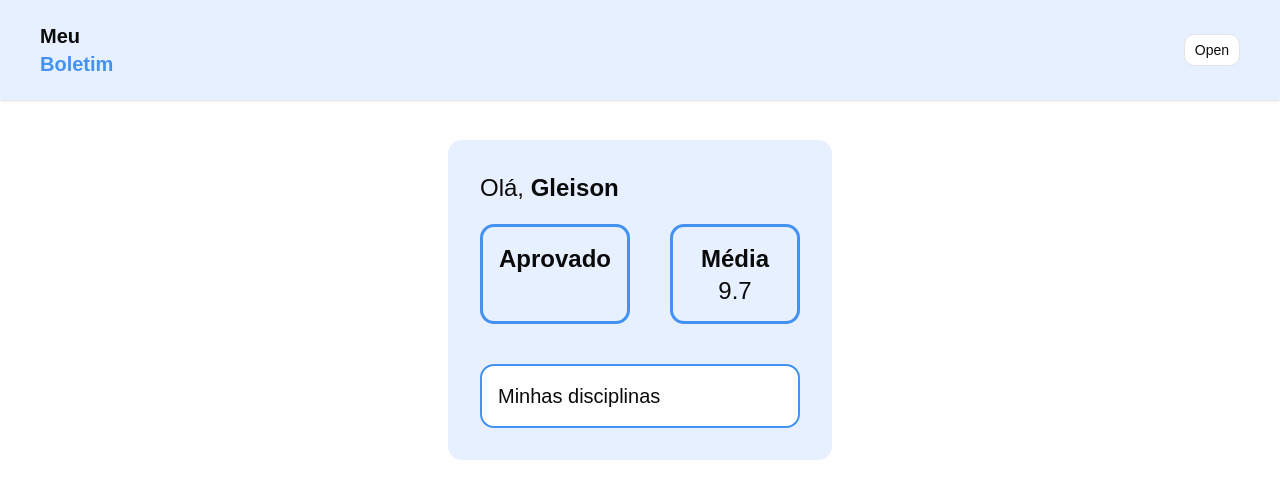
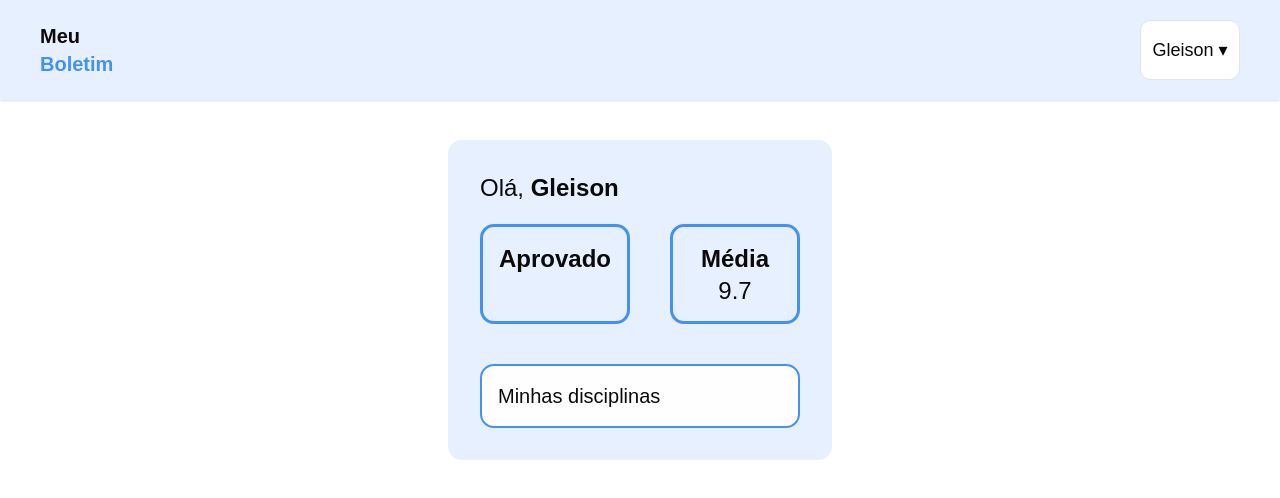
Before and after one commit to Gleison-dev/meuBoletimFrontend, a React (Vite) app: page /dashboardTeacher in a window 1280 px wide. Shown: the top 498 px of the page. Built offline with nearby package versions, Linux system fonts and the light colour scheme; sample sign-in values are in the browser's storage.

Commit message:
feat: Name in header added

```diff
--- a/src/components/ui/dropdown.jsx
+++ b/src/components/ui/dropdown.jsx
@@ -17,7 +17,7 @@ export function DropdownMenuBasic() {
   const { logout } = useContext(AuthContext);
   return (
     <DropdownMenu>
-      <DropdownMenuTrigger render={<Button variant="outline">Open</Button>} />
+      <DropdownMenuTrigger render={<Button className="w-25 h-15 text-lg" variant="outline">Gleison ▾</Button>} />
       <DropdownMenuContent>
         <DropdownMenuGroup>
           <DropdownMenuLabel>Minha conta</DropdownMenuLabel>
```
Also changed, not shown: src/assets/icon_menu.svg (deleted).
